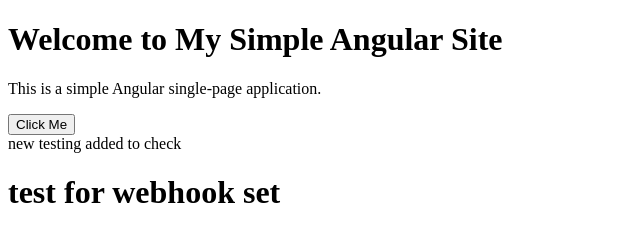
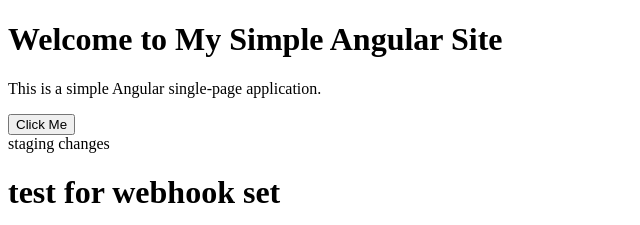
Before and after one commit to anjani-nextsavy/test-angular, an Angular app: page / in a window 1280 px wide. Shown: the top 225 px of the page, without its empty margins (0-640 px from the left). Built offline with nearby package versions, Linux system fonts and the light colour scheme.

Commit message:
separated branch

```diff
--- a/src/app/app.component.html
+++ b/src/app/app.component.html
@@ -22,7 +22,7 @@
   <p>This is a simple Angular single-page application.</p>
   <button (click)="showAlert()">Click Me</button>
   <div>
-    new testing added to check
+    staging changes
   </div>
   <h1>
     test for webhook set
```
